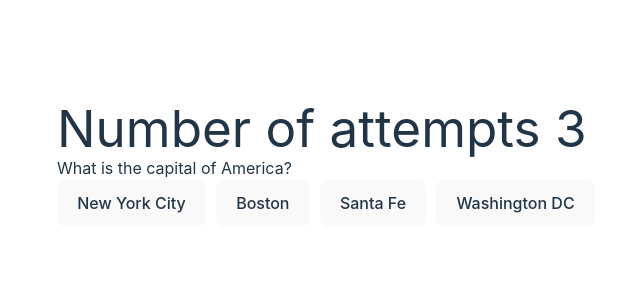
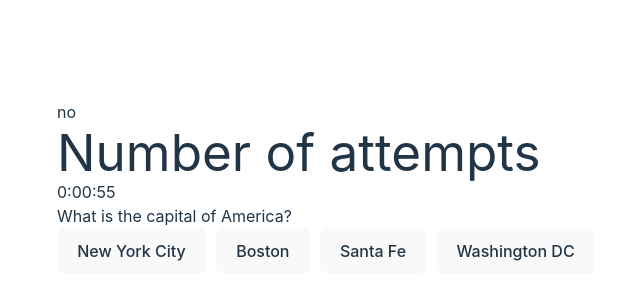
Before and after one commit to amaben2020/react-games, a React (Vite) app: page /quiz-constraint in a window 1280 px wide. Shown: the top 300 px of the page, without its empty margins (43-683 px from the left). Built offline with nearby package versions, Linux system fonts and the light colour scheme.

Commit message:
using session storage to track attempts to prevent losing on refresh

```diff
--- a/src/components/quizzes/constraint/ConstraintQuiz.jsx
+++ b/src/components/quizzes/constraint/ConstraintQuiz.jsx
@@ -1,19 +1,30 @@
-// display the questions
-// select one option
-// display green border for correct and red for wrong
-// move to next question
-// ensure each question has 3 attempts
-// move to finish page with score when attempts are completed
-// give time constraint with timer i.e 2mins per question
+// display the questions ✅
+// select one option ✅
+// display green border for correct and red for wrong ✅
+// move to next question ✅
+// ensure each question has 3 attempts ✅
+// move to finish page with score when attempts are completed ✅
+// give time constraint with timer i.e 2mins per question ✅
 
 import { useState } from "react";
 import { questions } from "../../../data/data";
+import useTimer from "./hooks/useTimer";
 
 const ConstraintQuizGame = () => {
   const [selectedAnswer, setSelectedAnswer] = useState(null);
   const [currentQuestion, setCurrentQuestion] = useState(0);
-  const [score, setScore] = useState(0);
+
+  const [score, setScore] = useState(3);
+
+  // useEffect(() => {
+  //   sessionStorage.setItem("score", 3);
+  // }, [score]);
+
   const [attempts, setAttempts] = useState(3);
+
+  const sessionAttempts = sessionStorage.getItem("attempts");
+
+  const { hours, minutes, seconds, timerExpired } = useTimer(1);
 
   const handleNextQuestion = (isCorrect) => {
     console.log(isCorrect);
@@ -28,12 +39,17 @@ const ConstraintQuizGame = () => {
     }
 
     setAttempts((p) => (p === 0 ? 0 : p - 1));
+    sessionStorage.setItem("attempts", attempts - 1);
   };
   return (
-    <div>
-      <h1>Number of attempts {attempts}</h1>
+    <div
+      style={{
+        background: timerExpired ? "red" : "",
+      }}
+    >
+      {timerExpired ? "ska" : "no"}
+      <h1>Number of attempts {sessionAttempts}</h1> {hours}:{minutes}:{seconds}
       <h2> {questions[currentQuestion].text} </h2>
-
       <div
         className="flex gap-4"
         style={{
--- /dev/null
+++ b/src/components/quizzes/constraint/hooks/useTimer.js
@@ -0,0 +1,40 @@
+import { useEffect, useState } from "react";
+
+const useTimer = (timerInMins) => {
+  const minsToSecs = Math.floor(timerInMins) * 60;
+
+  const [time, setTime] = useState(minsToSecs);
+  const [timerExpired, setTimerExpired] = useState(false);
+
+  useEffect(() => {
+    const intervalId = setInterval(() => {
+      setTime((prev) => {
+        if (prev <= 0) {
+          setTimerExpired(true);
+          clearInterval(intervalId);
+
+          return 0;
+        }
+
+        return prev - 1;
+      });
+    }, 1000);
+
+    return () => {
+      clearInterval(intervalId);
+    };
+  }, []);
+
+  const hours = Math.floor(time / 3600);
+  const mins = Math.floor((time % 3600) / 60);
+  const secs = time % 60;
+
+  return {
+    seconds: String(secs).padStart(2, "0"),
+    minutes: String(mins).padStart(2, "0"),
+    hours,
+    timerExpired,
+  };
+};
+
+export default useTimer;
```
